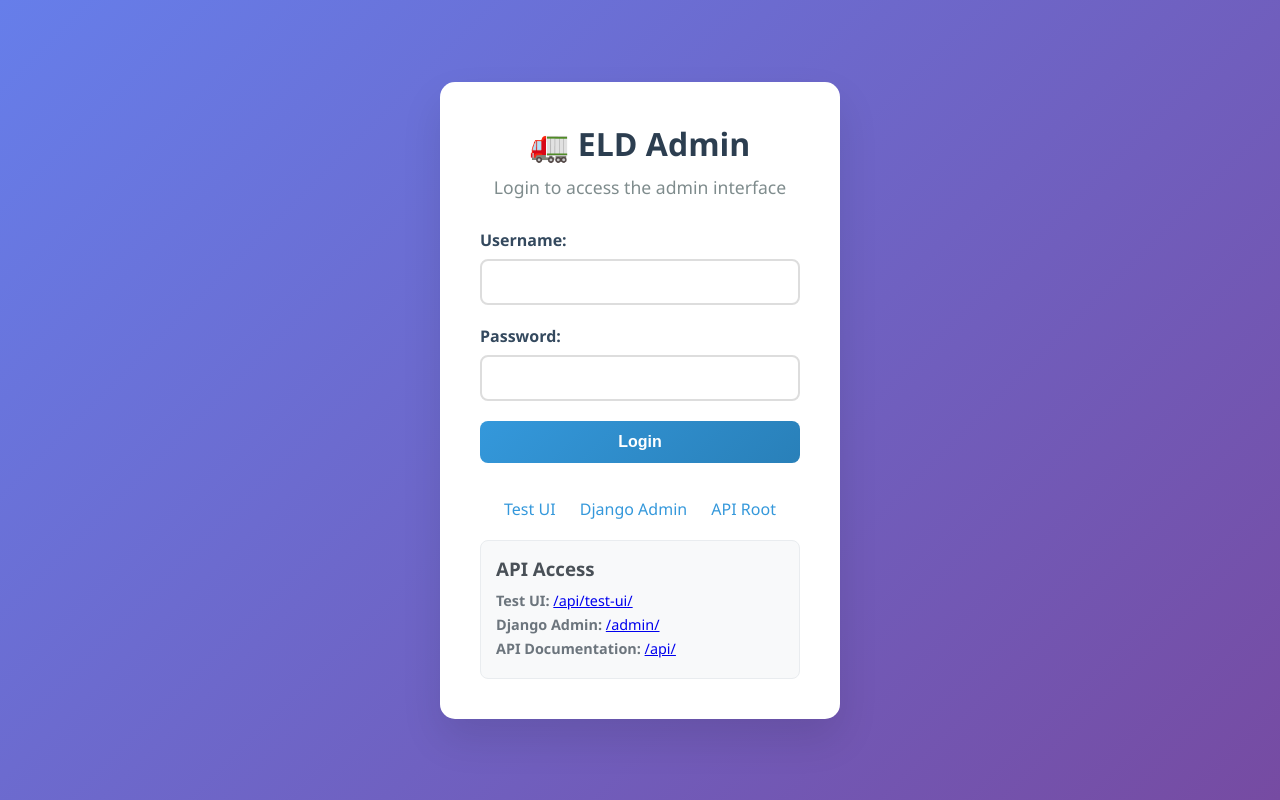
After one commit to Kennedy01-crypto/ELD_Backend, a Python web app: template templates/admin_login.html in a window 1280 px wide. The commit adds this page. Run offline with Jinja, Linux system fonts and the light colour scheme; the template is opened without the code that fills it, so the values that code supplies are empty.

Commit message:
Adds admin authentication for testing

```diff
--- a/eld_app/urls.py
+++ b/eld_app/urls.py
@@ -19,5 +19,8 @@ urlpatterns = [
     path('route-calculation/', views.RouteCalculationView.as_view(), name='route-calculation'),
     path('map-tile/', views.MapTileView.as_view(), name='map_tile'),
     path('test-ui/', test_views.test_ui, name='test_ui'),
+    path('admin-login/', test_views.admin_login, name='admin_login'),
+    path('admin/login/', test_views.admin_login_api, name='admin_login_api'),
+    path('csrf-token/', test_views.csrf_token, name='csrf_token'),
     path('status/', test_views.api_status, name='api_status'),
 ]
--- a/eld_app/views.py
+++ b/eld_app/views.py
@@ -7,6 +7,8 @@ from rest_framework.response import Response
 from rest_framework.views import APIView
 from django.shortcuts import get_object_or_404
 from django.utils import timezone
+from django.views.decorators.csrf import csrf_exempt
+from django.utils.decorators import method_decorator
 from datetime import datetime, timedelta
 import logging
 
--- /dev/null
+++ b/templates/admin_login.html
@@ -0,0 +1,311 @@
+<!DOCTYPE html>
+<html lang="en">
+<head>
+    <meta charset="UTF-8">
+    <meta name="viewport" content="width=device-width, initial-scale=1.0">
+    <title>ELD Admin Login</title>
+    <style>
+        * {
+            margin: 0;
+            padding: 0;
+            box-sizing: border-box;
+        }
+
+        body {
+            font-family: 'Segoe UI', Tahoma, Geneva, Verdana, sans-serif;
+            background: linear-gradient(135deg, #667eea 0%, #764ba2 100%);
+            min-height: 100vh;
+            display: flex;
+            align-items: center;
+            justify-content: center;
+            padding: 20px;
+        }
+
+        .login-container {
+            background: white;
+            border-radius: 15px;
+            box-shadow: 0 20px 40px rgba(0,0,0,0.1);
+            padding: 40px;
+            width: 100%;
+            max-width: 400px;
+        }
+
+        .header {
+            text-align: center;
+            margin-bottom: 30px;
+        }
+
+        .header h1 {
+            color: #2c3e50;
+            font-size: 2em;
+            margin-bottom: 10px;
+        }
+
+        .header p {
+            color: #7f8c8d;
+            font-size: 1.1em;
+        }
+
+        .form-group {
+            margin-bottom: 20px;
+        }
+
+        .form-group label {
+            display: block;
+            margin-bottom: 8px;
+            font-weight: 600;
+            color: #34495e;
+        }
+
+        .form-group input {
+            width: 100%;
+            padding: 12px;
+            border: 2px solid #ddd;
+            border-radius: 8px;
+            font-size: 16px;
+            transition: border-color 0.3s;
+        }
+
+        .form-group input:focus {
+            outline: none;
+            border-color: #3498db;
+        }
+
+        .btn {
+            width: 100%;
+            background: linear-gradient(135deg, #3498db 0%, #2980b9 100%);
+            color: white;
+            padding: 12px;
+            border: none;
+            border-radius: 8px;
+            cursor: pointer;
+            font-size: 16px;
+            font-weight: 600;
+            transition: transform 0.2s, box-shadow 0.2s;
+            margin-bottom: 15px;
+        }
+
+        .btn:hover {
+            transform: translateY(-2px);
+            box-shadow: 0 5px 15px rgba(52, 152, 219, 0.4);
+        }
+
+        .btn-secondary {
+            background: linear-gradient(135deg, #95a5a6 0%, #7f8c8d 100%);
+        }
+
+        .btn-secondary:hover {
+            box-shadow: 0 5px 15px rgba(149, 165, 166, 0.4);
+        }
+
+        .error {
+            background: #f8d7da;
+            border: 1px solid #f5c6cb;
+            color: #721c24;
+            padding: 10px;
+            border-radius: 5px;
+            margin-bottom: 20px;
+            display: none;
+        }
+
+        .success {
+            background: #d4edda;
+            border: 1px solid #c3e6cb;
+            color: #155724;
+            padding: 10px;
+            border-radius: 5px;
+            margin-bottom: 20px;
+            display: none;
+        }
+
+        .links {
+            text-align: center;
+            margin-top: 20px;
+        }
+
+        .links a {
+            color: #3498db;
+            text-decoration: none;
+            margin: 0 10px;
+        }
+
+        .links a:hover {
+            text-decoration: underline;
+        }
+
+        .loading {
+            display: none;
+            text-align: center;
+            padding: 20px;
+        }
+
+        .spinner {
+            border: 4px solid #f3f3f3;
+            border-top: 4px solid #3498db;
+            border-radius: 50%;
+            width: 40px;
+            height: 40px;
+            animation: spin 1s linear infinite;
+            margin: 0 auto 10px;
+        }
+
+        @keyframes spin {
+            0% { transform: rotate(0deg); }
+            100% { transform: rotate(360deg); }
+        }
+
+        .api-info {
+            background: #f8f9fa;
+            border: 1px solid #e9ecef;
+            border-radius: 8px;
+            padding: 15px;
+            margin-top: 20px;
+        }
+
+        .api-info h3 {
+            color: #495057;
+            margin-bottom: 10px;
+        }
+
+        .api-info p {
+            color: #6c757d;
+            font-size: 0.9em;
+            margin-bottom: 5px;
+        }
+    </style>
+</head>
+<body>
+    <div class="login-container">
+        <div class="header">
+            <h1>🚛 ELD Admin</h1>
+            <p>Login to access the admin interface</p>
+        </div>
+
+        <div id="error-message" class="error"></div>
+        <div id="success-message" class="success"></div>
+
+        <form id="login-form">
+            <div class="form-group">
+                <label for="username">Username:</label>
+                <input type="text" id="username" name="username" required>
+            </div>
+
+            <div class="form-group">
+                <label for="password">Password:</label>
+                <input type="password" id="password" name="password" required>
+            </div>
+
+            <button type="submit" class="btn">Login</button>
+        </form>
+
+        <div class="links">
+            <a href="/api/test-ui/" target="_blank">Test UI</a>
+            <a href="/admin/" target="_blank">Django Admin</a>
+            <a href="/api/" target="_blank">API Root</a>
+        </div>
+
+        <div class="api-info">
+            <h3>API Access</h3>
+            <p><strong>Test UI:</strong> <a href="/api/test-ui/" target="_blank">/api/test-ui/</a></p>
+            <p><strong>Django Admin:</strong> <a href="/admin/" target="_blank">/admin/</a></p>
+            <p><strong>API Documentation:</strong> <a href="/api/" target="_blank">/api/</a></p>
+        </div>
+
+        <div class="loading" id="loading">
+            <div class="spinner"></div>
+            <p>Logging in...</p>
+        </div>
+    </div>
+
+    <script>
+        document.getElementById('login-form').addEventListener('submit', async function(e) {
+            e.preventDefault();
+
+            const username = document.getElementById('username').value;
+            const password = document.getElementById('password').value;
+
+            if (!username || !password) {
+                showError('Please enter both username and password');
+                return;
+            }
+
+            showLoading();
+            hideMessages();
+
+            try {
+                // First, get CSRF token
+                const csrfResponse = await fetch('/api/csrf-token/');
+                const csrfData = await csrfResponse.json();
+
+                if (!csrfResponse.ok) {
+                    throw new Error(csrfData.error || 'Failed to get CSRF token');
+                }
+
+                // Then login with CSRF token
+                const loginResponse = await fetch('/api/admin/login/', {
+                    method: 'POST',
+                    headers: {
+                        'Content-Type': 'application/json',
+                        'X-CSRFToken': csrfData.csrf_token
+                    },
+                    body: JSON.stringify({ username, password })
+                });
+
+                const loginData = await loginResponse.json();
+
+                if (loginResponse.ok) {
+                    showSuccess('Login successful! You can now use the API with CSRF protection.');
+                    // Store the session info
+                    localStorage.setItem('eld_session', JSON.stringify(loginData));
+                    // Redirect to test UI after a short delay
+                    setTimeout(() => {
+                        window.location.href = '/api/test-ui/';
+                    }, 2000);
+                } else {
+                    throw new Error(loginData.error || 'Login failed');
+                }
+            } catch (error) {
+                showError(error.message);
+            } finally {
+                hideLoading();
+            }
+        });
+
+        function showError(message) {
+            const errorDiv = document.getElementById('error-message');
+            errorDiv.textContent = message;
+            errorDiv.style.display = 'block';
+        }
+
+        function showSuccess(message) {
+            const successDiv = document.getElementById('success-message');
+            successDiv.textContent = message;
+            successDiv.style.display = 'block';
+        }
+
+        function hideMessages() {
+            document.getElementById('error-message').style.display = 'none';
+            document.getElementById('success-message').style.display = 'none';
+        }
+
+        function showLoading() {
+            document.getElementById('loading').style.display = 'block';
+        }
+
+        function hideLoading() {
+            document.getElementById('loading').style.display = 'none';
+        }
+
+        // Check if already logged in
+        window.addEventListener('load', function() {
+            const session = localStorage.getItem('eld_session');
+            if (session) {
+                showSuccess('Already logged in! Redirecting to test UI...');
+                setTimeout(() => {
+                    window.location.href = '/api/test-ui/';
+                }, 1000);
+            }
+        });
+    </script>
+</body>
+</html>
```
Also changed, not shown: eld_app/test_views.py (+55 -1 lines), templates/test_ui.html (+87 -22 lines).
